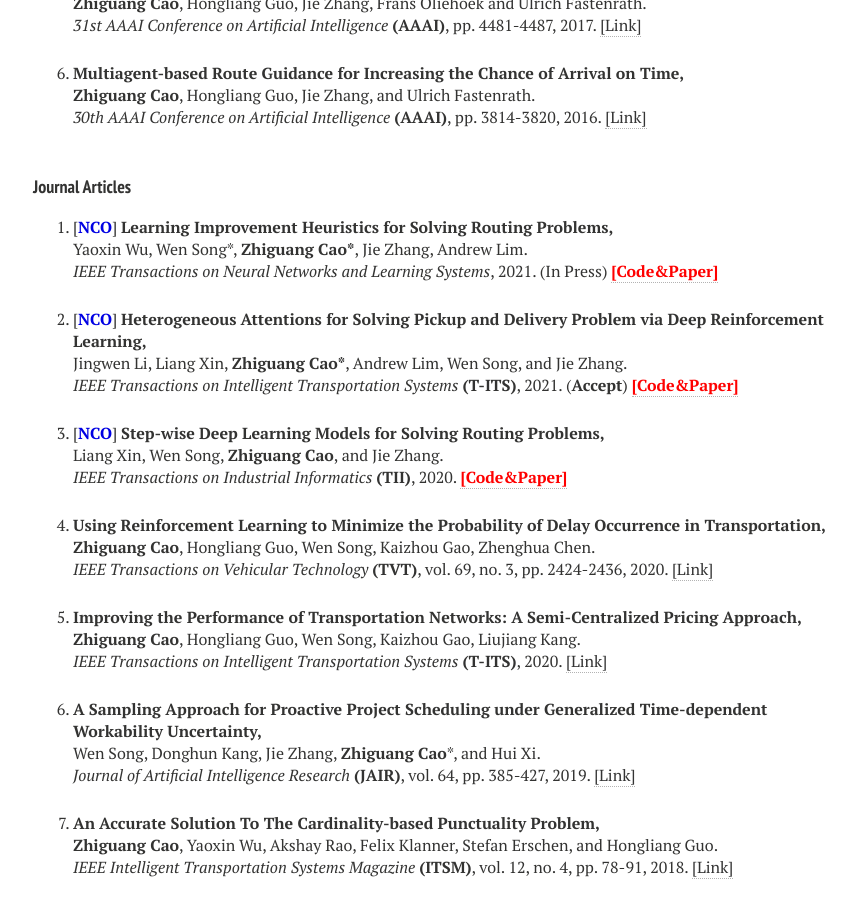
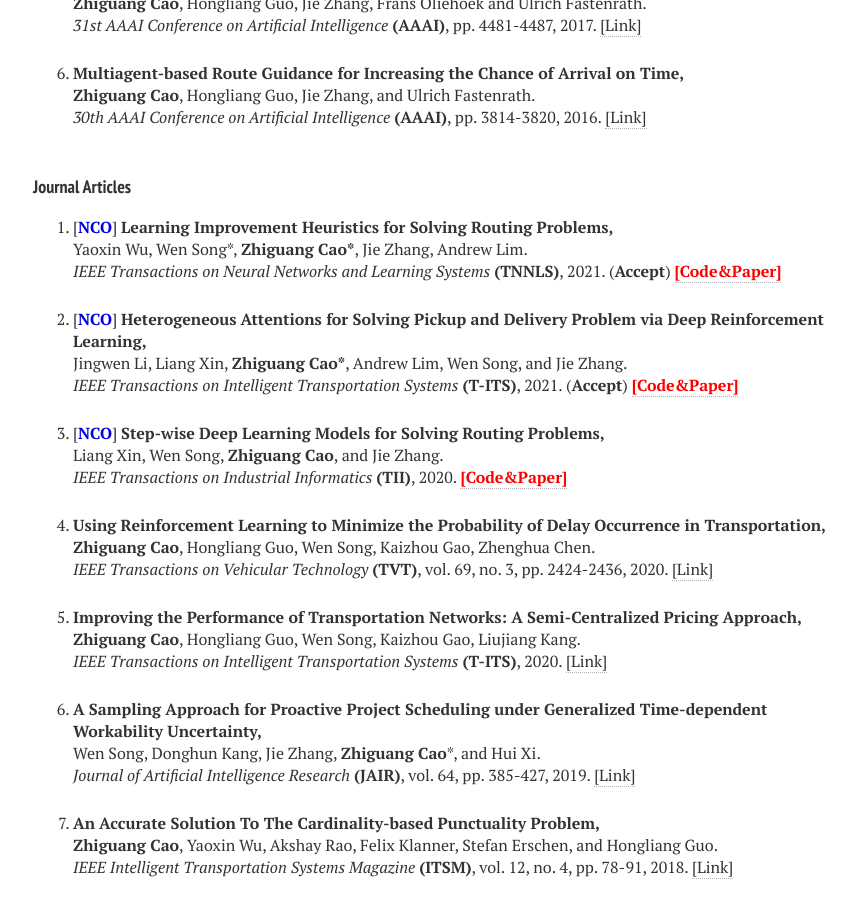
Before and after one commit to zhiguangcaosg/zhiguangcaosg.github.io, a Jekyll site: the page built from publications.md, in a window 1280 px wide and 900 px high, scrolled down 661 px. Shown: the whole window, without its empty margins (287-1143 px from the left). Built offline with Jekyll 4.4.1, drawn with Linux system fonts in a browser that asks for light colours; nearby versions of some CDN libraries.

Commit message:
Update publications.html

```diff
--- a/_layouts/publications.html
+++ b/_layouts/publications.html
@@ -212,7 +212,7 @@ div.bibtex pre { font-size: 75%; overflow: auto;  width: 100%; padding: 0em 0em;
 <p>
 [<font color="#0000E3"><b>NCO</b></font>] <b>Learning Improvement Heuristics for Solving Routing Problems,</b>
 <br>Yaoxin Wu, Wen Song*, <b>Zhiguang Cao*</b>, Jie Zhang, Andrew Lim.<br>
-<i>IEEE Transactions on Neural Networks and Learning Systems</i>, 2021. (In Press) <a href="https://github.com/yining043/TSP-improve"  target="_blank"> <font color="#FF0000"><b>[Code&Paper]</b> </font></a>
+<i>IEEE Transactions on Neural Networks and Learning Systems</i> <b>(TNNLS)</b>, 2021. (<b>Accept</b>) <a href="https://github.com/yining043/TSP-improve"  target="_blank"> <font color="#FF0000"><b>[Code&Paper]</b> </font></a>
 </p>
 </li>
 
```
